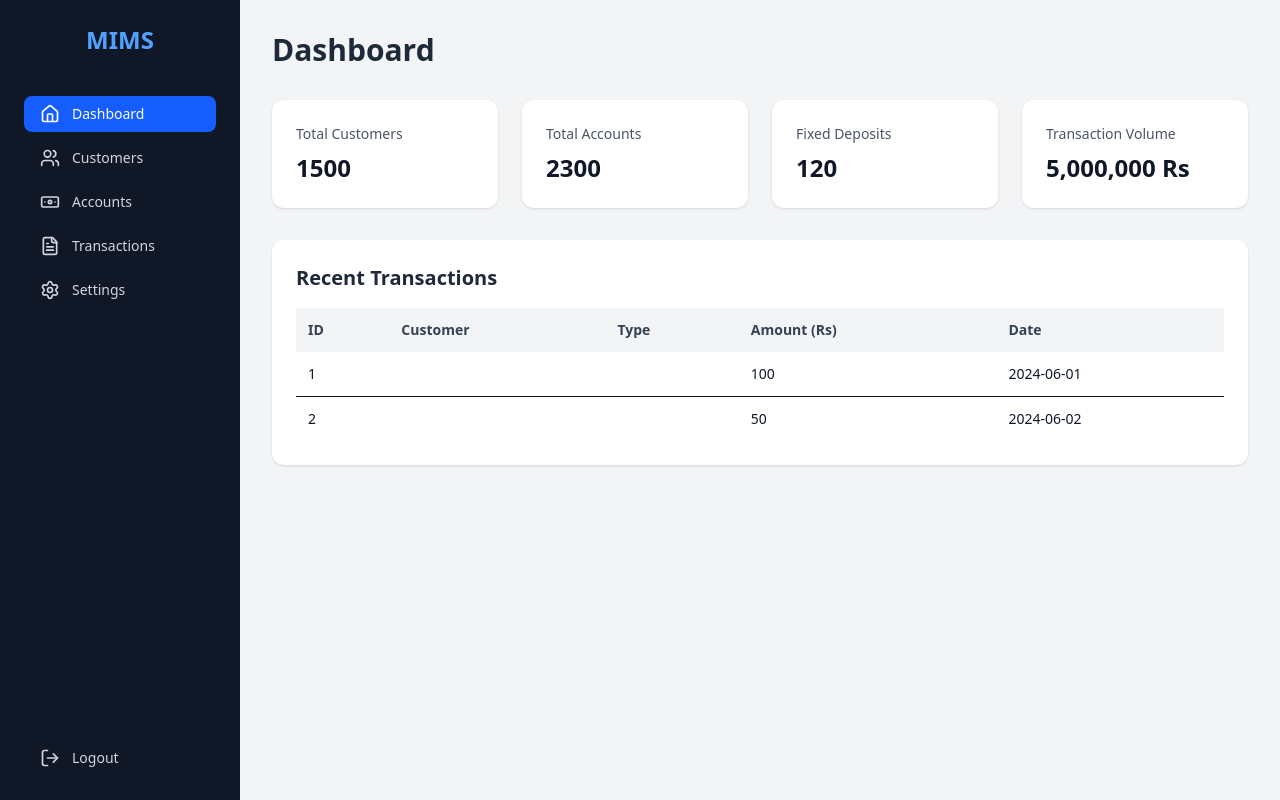
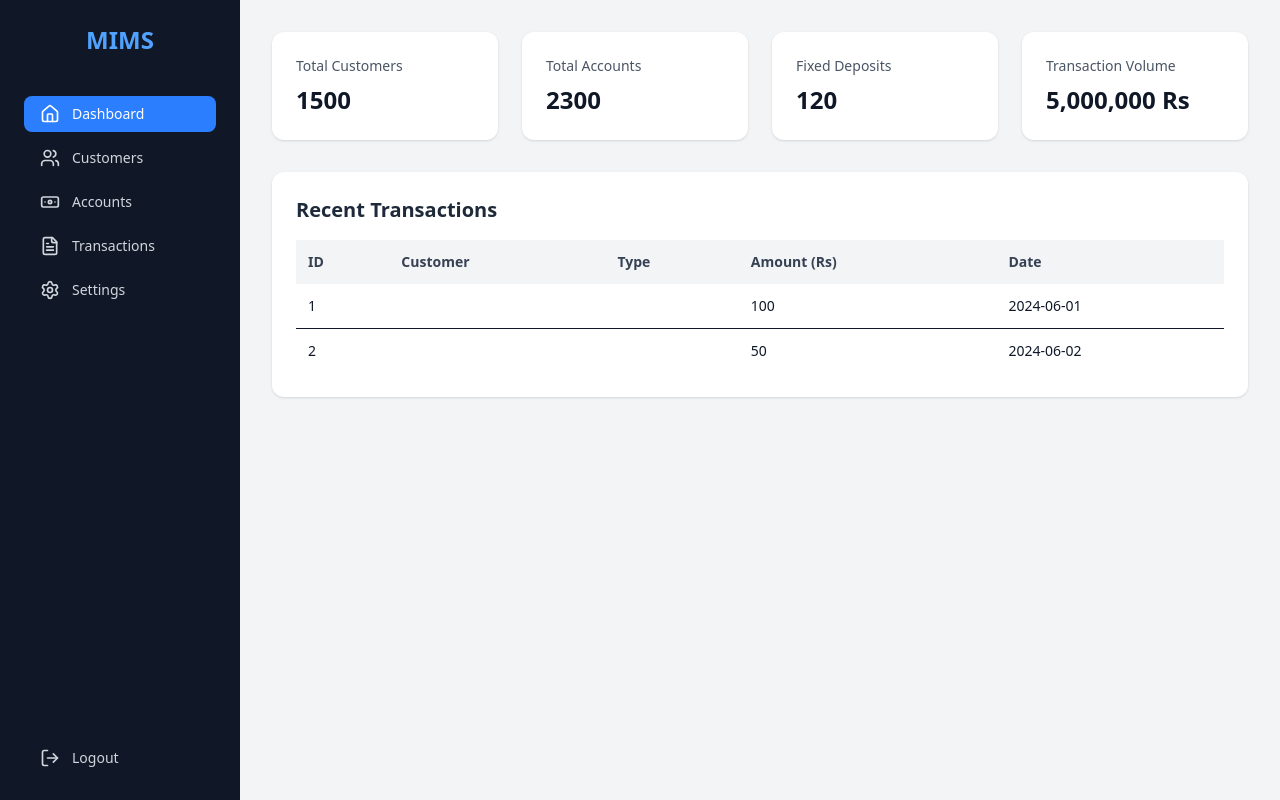
Before and after one commit to thisismalindu/mims-app, a Next.js app: page / in a window 1280 px wide. Built offline with nearby package versions, Linux system fonts and the light colour scheme.

Commit message:
introduce new method of pushing pages

```diff
--- a/src/app/page.js
+++ b/src/app/page.js
@@ -9,9 +9,24 @@ import Customers from "./components/Customers";
 import Accounts from "./components/Accounts";
 import Transactions from "./components/Transactions";
 import SettingsPage from "./components/SettingsPage";
+import CreateCustomer from "./components/CreateCustomer";
 
 export default function Page() {
+
   const [activePage, setActivePage] = useState("Dashboard");
+
+  useEffect(() => {
+    const params = new URLSearchParams(window.location.search)
+    const page = params.get("page")
+    if (page) setActivePage(page)
+  }, [])
+
+  const changePage = (page) => {
+    setActivePage(page)
+    const params = new URLSearchParams(window.location.search)
+    params.set("page", page)
+    window.history.pushState({}, "", "?" + params.toString())
+  }
 
   const menuItems = [
     { name: "Dashboard", icon: <Home size={20} /> },
@@ -42,7 +57,7 @@ export default function Page() {
   const renderPage = () => {
     switch (activePage) {
       case "Dashboard":
-        return <Dashboard />;
+        return <Dashboard changePage={changePage} />;
       case "Customers":
         return <Customers />;
       case "Accounts":
@@ -51,6 +66,8 @@ export default function Page() {
         return <Transactions />;
       case "Settings":
         return <SettingsPage />;
+      case "CreateCustomer":
+        return <CreateCustomer changePage={changePage} />;
       default:
         return (
           <div className="bg-white rounded-lg p-6 shadow text-gray-700">
@@ -72,12 +89,11 @@ export default function Page() {
           {menuItems.map((item) => (
             <button
               key={item.name}
-              onClick={() => setActivePage(item.name)}
+              onClick={() => changePage(item.name)}
               className={`flex items-center gap-3 px-4 py-2 rounded-lg transition-colors text-sm font-medium
-                ${
-                  activePage === item.name
-                    ? "bg-blue-600 text-white"
-                    : "text-gray-300 hover:bg-gray-700 hover:text-white"
+                ${activePage === item.name
+                  ? "bg-blue-500 text-white"
+                  : "text-gray-300 hover:bg-gray-700 hover:text-white"
                 }`}
             >
               <span>{item.icon}</span>
@@ -98,7 +114,7 @@ export default function Page() {
 
       {/* Main Content */}
       <main className="flex-1 p-8 overflow-y-auto">
-        <h1 className="text-3xl font-bold mb-8 text-gray-800">{activePage}</h1>
+        {/* <h1 className="text-3xl font-bold mb-8 text-gray-800">{activePage}</h1> */}
         {renderPage()}
       </main>
     </div>
```
